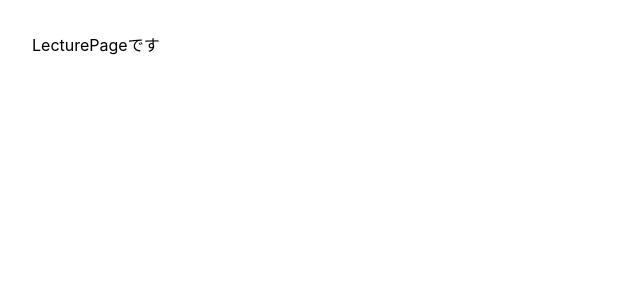
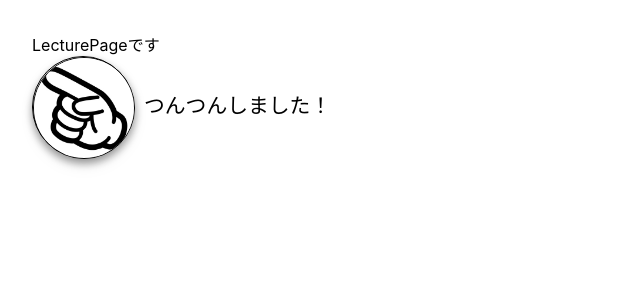
Before and after one commit to Autumn-hackathons2022-B/TunTunConnect-Front, a React (Create React App) app: page / in a window 1280 px wide. Shown: the top 300 px of the page, without its empty margins (0-640 px from the left). Built offline with nearby package versions, Linux system fonts and the light colour scheme.

Commit message:
[update]: つんつん通知を作った

```diff
--- a/package.json
+++ b/package.json
@@ -11,6 +11,7 @@
     "@testing-library/jest-dom": "^5.16.5",
     "@testing-library/react": "^13.4.0",
     "@testing-library/user-event": "^13.5.0",
+    "react-avatar": "^5.0.3",
     "axios": "^0.27.2",
     "prettier": "^2.6.2",
     "react": "^18.2.0",
--- a/src/components/atoms/TunTunIcon.js
+++ b/src/components/atoms/TunTunIcon.js
@@ -1,6 +1,23 @@
-import './TunTunIcon.css'
+import yubi from "../../assets/img/yubi.jpeg";
+import Avatar from "react-avatar";
+import styled from "styled-components";
 
-export const TunTunIcon = () => {
-    return <div className="TunTunIcon">
-        </div>
+
+export const TunTunIcon = ({ size }) => {
+
+    const StyledAvatar = styled(Avatar)`
+      border: 1px solid #000000;
+      filter: drop-shadow(0px 4px 4px rgba(0, 0, 0, 0.25));
+      border-radius: 151px;
+      margin-right: 10px;
+    `;
+
+    return <StyledAvatar
+        size={size}
+        name="つんつん"
+        round
+        color="#000"
+        alt="つんつん"
+        src={yubi}
+    />
 }
--- a/src/components/molecules/TunTunNotify.js
+++ b/src/components/molecules/TunTunNotify.js
@@ -1,3 +1,12 @@
+import {TunTunIcon} from "../atoms/TunTunIcon";
+import styled from "styled-components";
+
 export const TunTunNotify = () => {
-    return <></>
+    return <Wrapper><TunTunIcon size={100}/>つんつんしました！</Wrapper>
 }
+
+const Wrapper = styled.div`
+  vertical-align: center;
+  horiz-align: center;
+  font-size: 1.3em;
+`
--- a/src/components/pages/LecturePage.js
+++ b/src/components/pages/LecturePage.js
@@ -1,3 +1,5 @@
+import {TunTunNotify} from "../molecules/TunTunNotify";
+
 export const LecturePage = () => {
-    return <>LecturePageです</>
+    return <>LecturePageです<TunTunNotify /></>
 }
```
Also changed, not shown: src/components/atoms/TunTunIcon.css (deleted, +0 -14 lines), src/assets/img/yubi.jpeg (renamed from public/yubi.jpeg), 1 other file (tests, documents, lock files or other folders).
